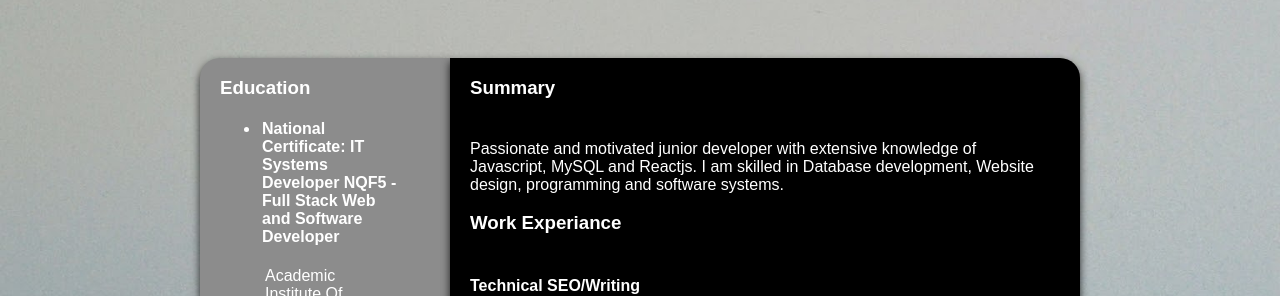
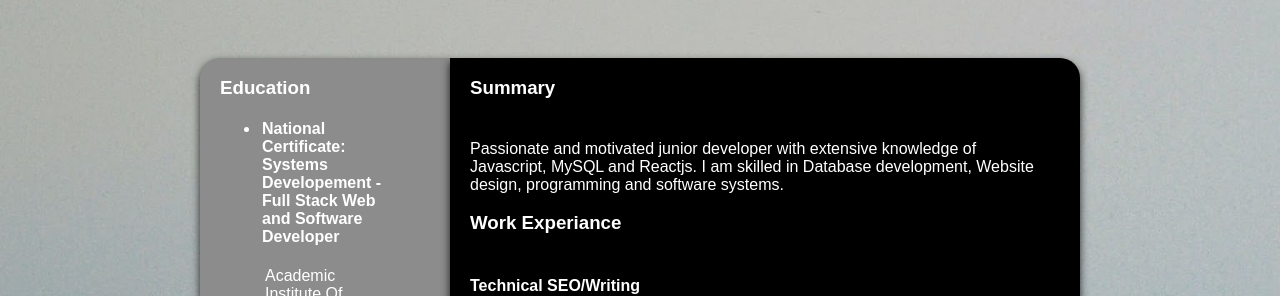
Before and after one commit to LusaphoMatiti/LMDevPro, a React (Create React App) app: page / in a window 1280 px wide. Shown: the part 2660-2956 px from the top of the page. Built offline with nearby package versions, Linux system fonts and the light colour scheme; the HTML template or start-up script is replaced by a standard one.

Commit message:
made changes on css

```diff
--- a/src/pages/CV.jsx
+++ b/src/pages/CV.jsx
@@ -16,8 +16,8 @@ const CV = () => {
             <ul>
               <li>
                 <h4>
-                  National Certificate: IT Systems Developer NQF5 - Full Stack
-                  Web and Software Developer
+                  National Certificate: Systems Developement - Full Stack Web
+                  and Software Developer
                 </h4>
                 <div className="vertical-line"></div>
                 <div className="education-info">
```
